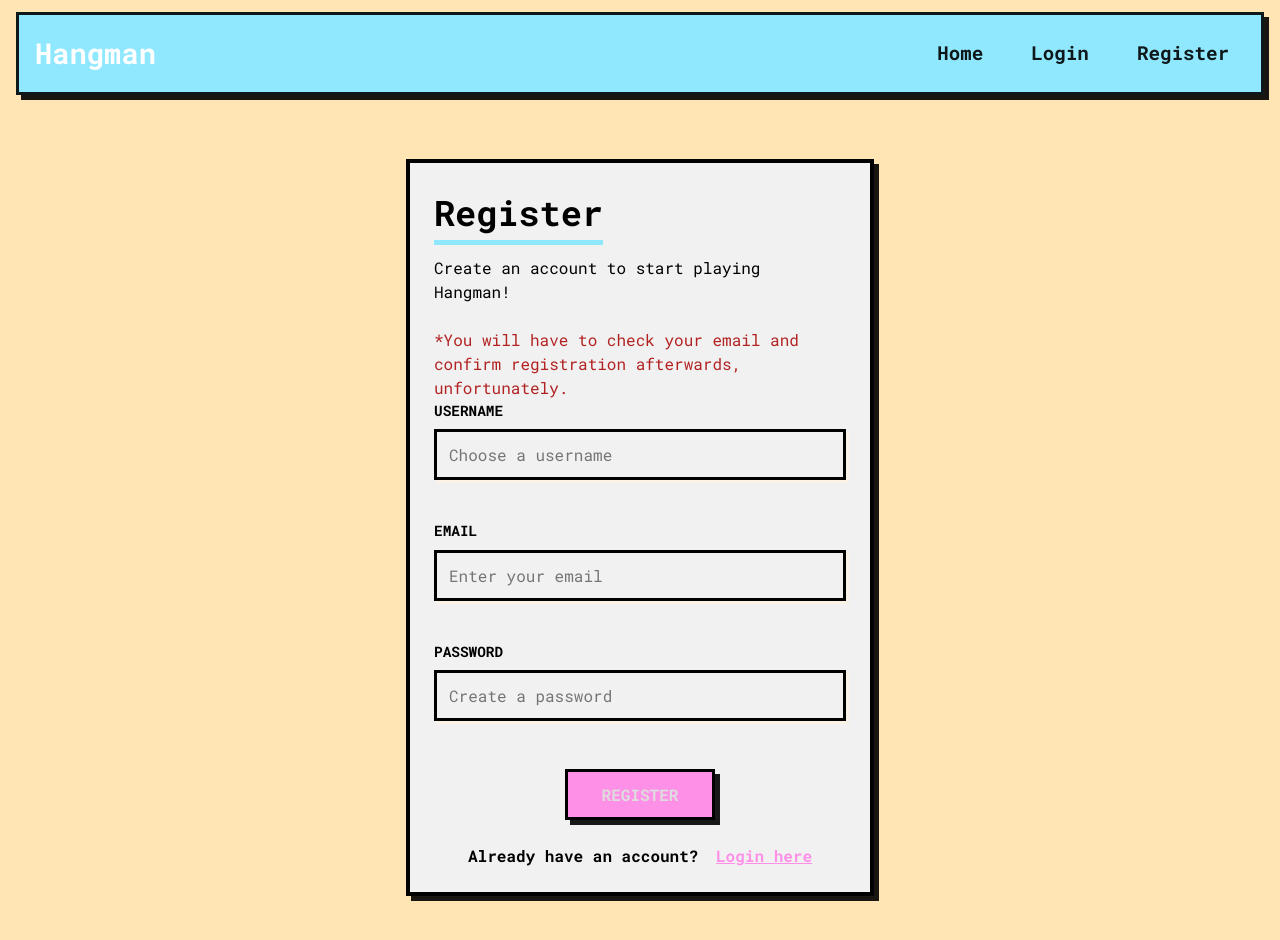
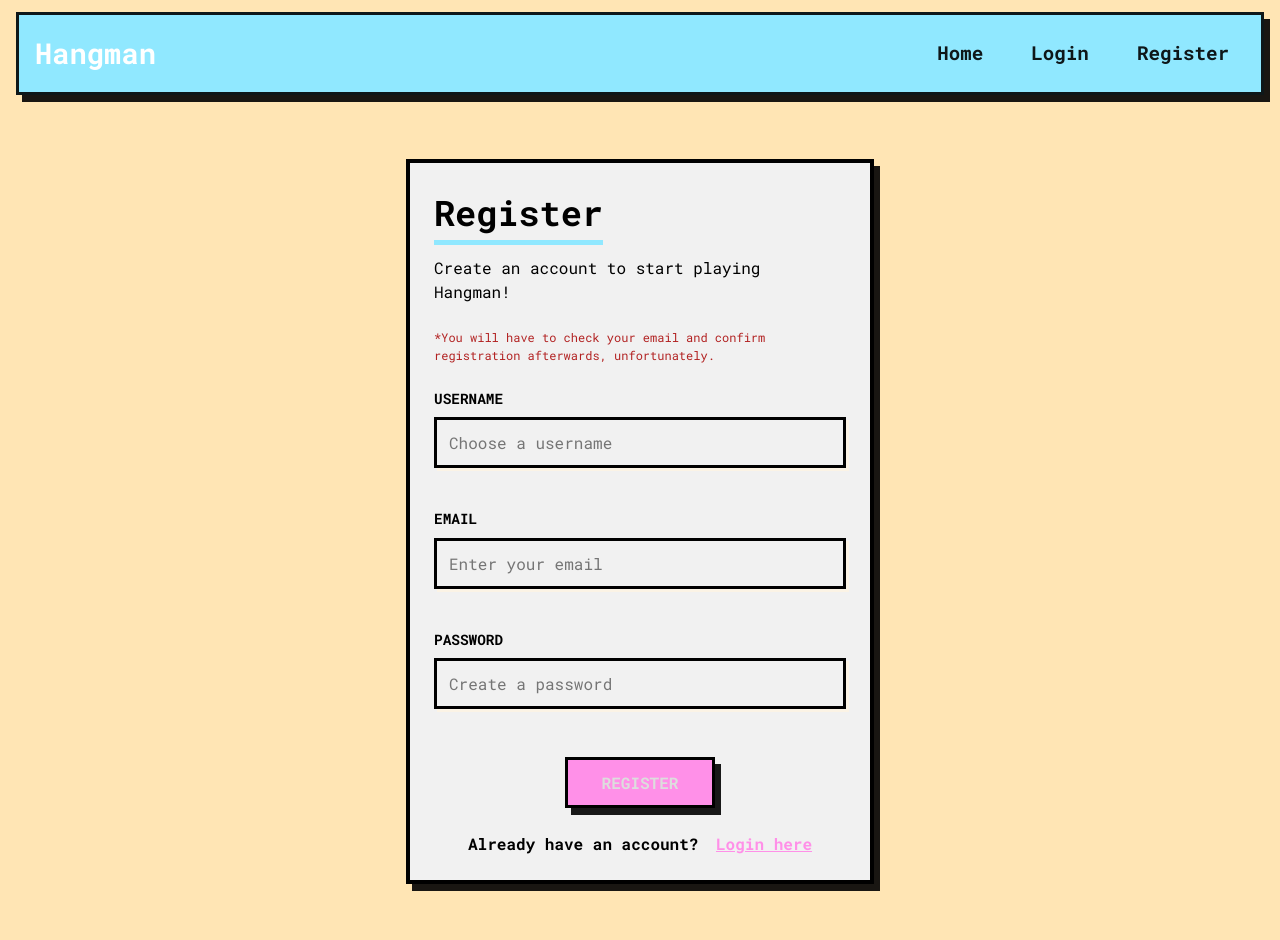
Before and after one commit to lpmurray16/hangman-game, an Angular app: page /register in a window 1280 px wide. Shown: the top 940 px of the page. Built offline with nearby package versions, Linux system fonts and the light colour scheme.

Commit message:
quick messaging changes in regs

```diff
--- a/src/app/pages/register/register.component.html
+++ b/src/app/pages/register/register.component.html
@@ -2,7 +2,7 @@
   <div class="card register-card">
     <h1>Register</h1>
     <p class="mb-3">Create an account to start playing Hangman!</p>
-    <p style="color: firebrick">*You will have to check your email and confirm registration afterwards, unfortunately.</p>
+    <p style="color: firebrick; font-size: 12px" class="mb-3">*You will have to check your email and confirm registration afterwards, unfortunately.</p>
 
     <form [formGroup]="registerForm" (ngSubmit)="onSubmit()">
       <div class="form-group">
--- a/src/styles.scss
+++ b/src/styles.scss
@@ -14,8 +14,9 @@
     /* Cream color for box shadow */
     --border-width: 3px;
     --border-radius: 0px;
-    --shadow-offset: 5px;
-    --box-shadow: var(--shadow-offset) var(--shadow-offset) 0 0 var(--shadow-color);
+    --shadow-offset-x: 6px;
+    --shadow-offset-y: 7px;
+    --box-shadow: var(--shadow-offset-x) var(--shadow-offset-y) 0 0 var(--shadow-color);
 
     /* Typography */
     --font-family: "Roboto Mono", monospace;
```
